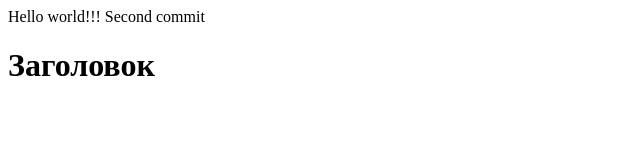
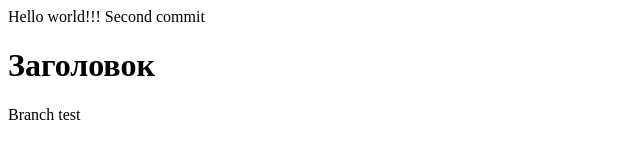
Before and after one commit to ViktoriiaSorokina/TestRep-27-06-2024, a plain HTML site: page index.html in a window 1280 px wide. Shown: the full height of the page, 0-640 px from the left. Drawn offline with Linux system fonts and the light colour scheme.

Commit message:
first commit-test branch

```diff
--- a/index.html
+++ b/index.html
@@ -8,5 +8,6 @@
         Hello world!!!
         Second commit
         <h1>Заголовок</h1>
+        Branch test
     </body>
 </html>
```
